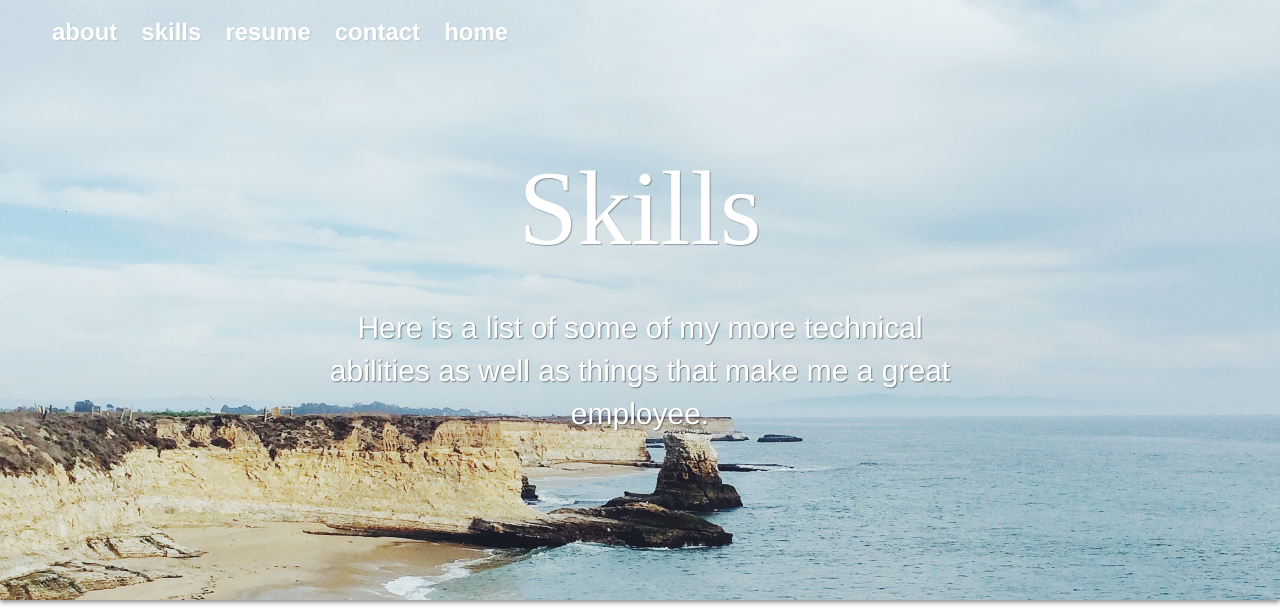
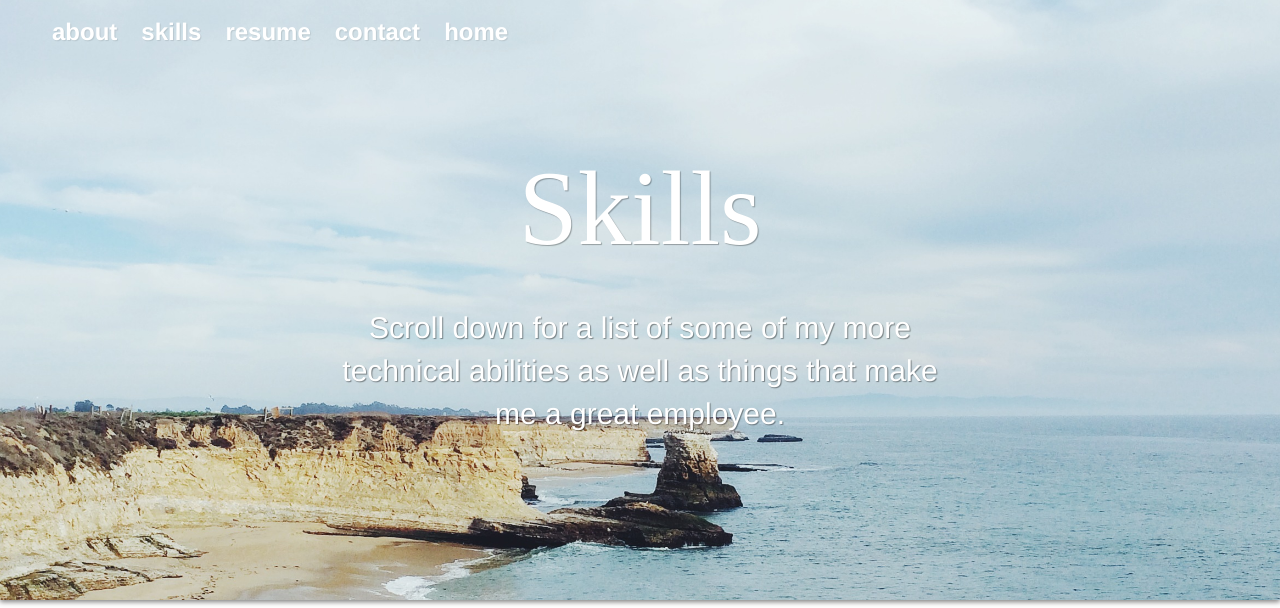
Before and after one commit to TimelyToga/rubyrosewatts_website, a Django app: page /skills in a window 1280 px wide. Shown: the top 608 px of the page. Run offline with Django 3.2, Linux system fonts and the light colour scheme; some libraries are stand-ins or nearby versions.

Commit message:
Minor bugfixes

```diff
--- a/rubyrosewatts_app/templates/main.html
+++ b/rubyrosewatts_app/templates/main.html
@@ -7,7 +7,7 @@
     </div>
     <div class="word-container">
         <p class="animated fadeInUp">
-            I'm a student at Duke University that hopes to build incredibly things that are also bizarrely beautiful.
+            I'm a student at Duke University that hopes to build incredible things that are also bizarrely beautiful.
         </p>
     </div>
 </div>
--- a/rubyrosewatts_app/templates/skills.html
+++ b/rubyrosewatts_app/templates/skills.html
@@ -16,7 +16,7 @@
 
     <div class="word-container">
         <p class="animated fadeInUp">
-            Here is a list of some of my more technical abilities as well as things that make me a great employee.
+            Scroll down for a list of some of my more technical abilities as well as things that make me a great employee.
         </p>
     </div>
 
```
